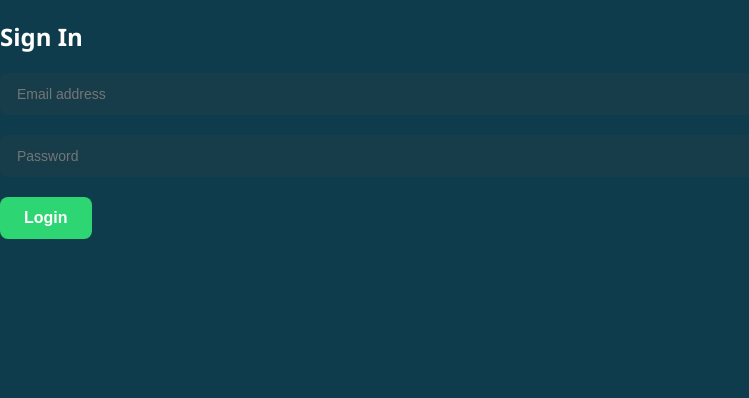
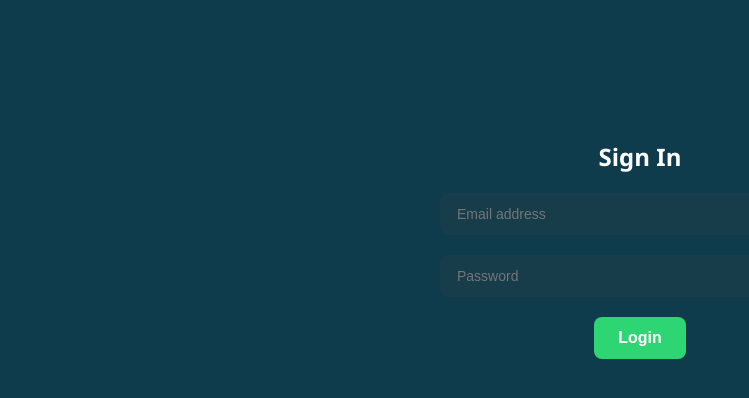
Before and after one commit to Arjun-Kumar98/movie-dashboard-frontend, a React (Create React App) app: page / in a window 1280 px wide. Shown: the top 398 px of the page, without its empty margins (0-749 px from the left). Built offline with nearby package versions, Linux system fonts and the light colour scheme.

Commit message:
form changes done

```diff
--- a/src/styles/form.css
+++ b/src/styles/form.css
@@ -34,7 +34,7 @@
     font-size: 12px;
     margin-top: 6px;
   }
-  .auth-page-wrapper {
+  .page-wrapper {
     max-width: 400px;
     margin: 80px auto;
     padding: 40px;
```
